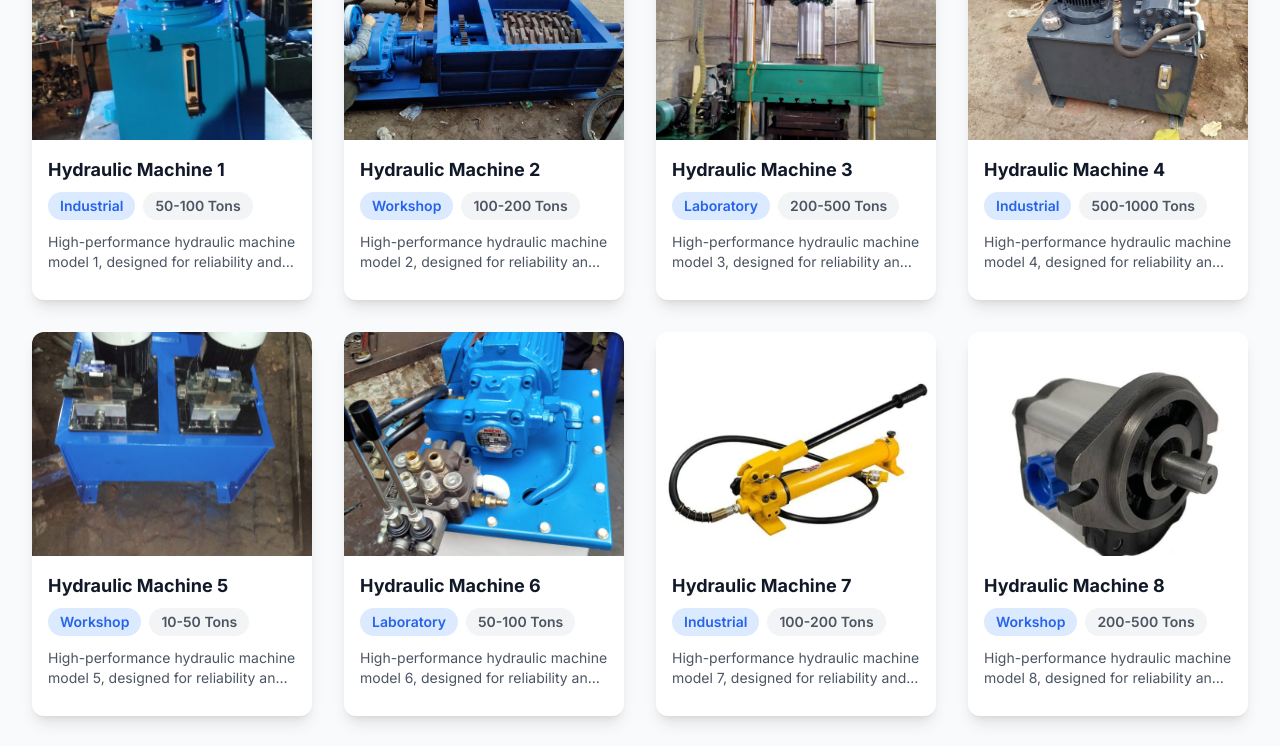
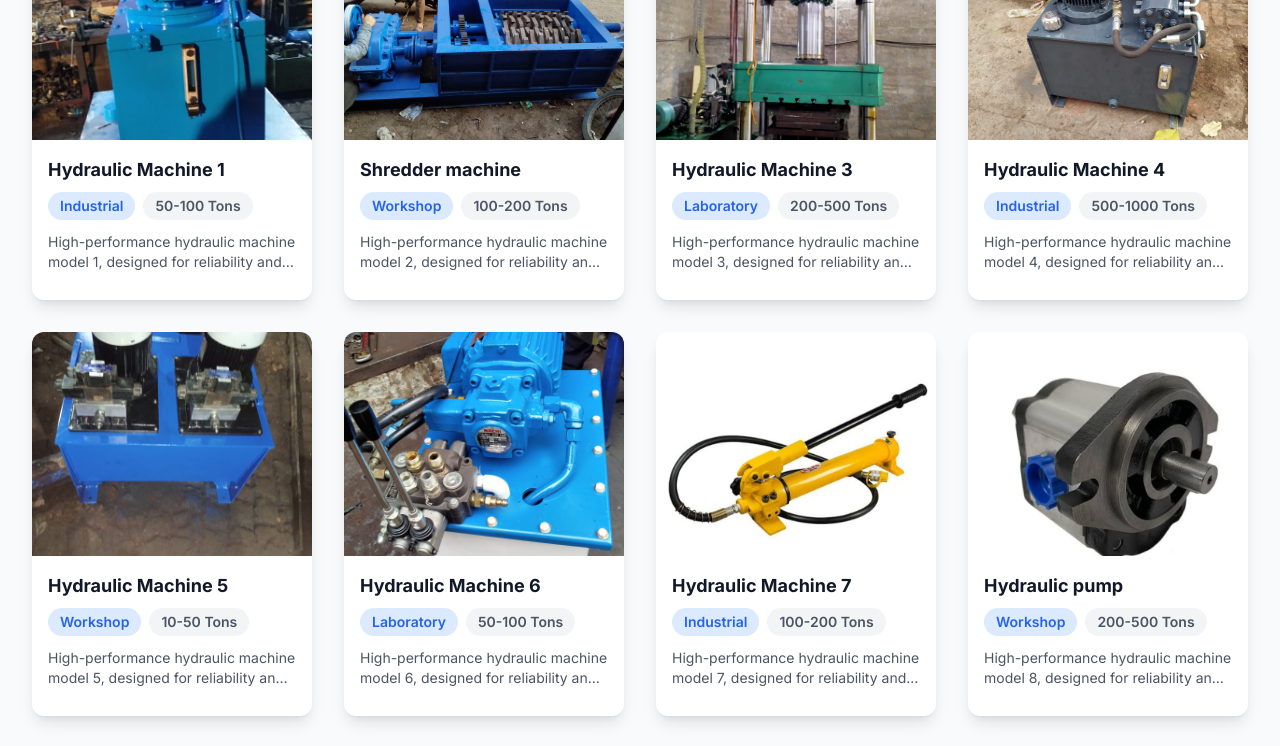
Before and after one commit to EshaArif-1234/hydraulicpress-website, a Next.js app: page /products in a window 1280 px wide. Shown: the part 706-1452 px from the top of the page. Built offline with nearby package versions, Linux system fonts and the light colour scheme.

Commit message:
change name of mech

```diff
--- a/src/app/products/[id]/page.js
+++ b/src/app/products/[id]/page.js
@@ -81,7 +81,7 @@ const products = [
   },
   {
     id: 6,
-    name: 'Hydraulic Machine 2',
+    name: 'Shredder machine',
     category: 'Workshop',
     capacity: '100-200 Tons',
     description: 'High-performance hydraulic machine model 2, designed for reliability and efficiency in various applications.',
@@ -141,7 +141,7 @@ const products = [
   },
   {
     id: 12,
-    name: 'Hydraulic Machine 8',
+    name: 'Hydraulic pump',
     category: 'Workshop',
     capacity: '200-500 Tons',
     description: 'High-performance hydraulic machine model 8, designed for reliability and efficiency in various applications.',
--- a/src/app/products/page.js
+++ b/src/app/products/page.js
@@ -21,7 +21,7 @@ const products = [
   },
   {
     id: 6,
-    name: 'Hydraulic Machine 2',
+    name: 'Shredder machine',
     category: 'Workshop',
     capacity: '100-200 Tons',
     description: 'High-performance hydraulic machine model 2, designed for reliability and efficiency in various applications.',
@@ -81,7 +81,7 @@ const products = [
   },
   {
     id: 12,
-    name: 'Hydraulic Machine 8',
+    name: 'Hydraulic pump',
     category: 'Workshop',
     capacity: '200-500 Tons',
     description: 'High-performance hydraulic machine model 8, designed for reliability and efficiency in various applications.',
```
